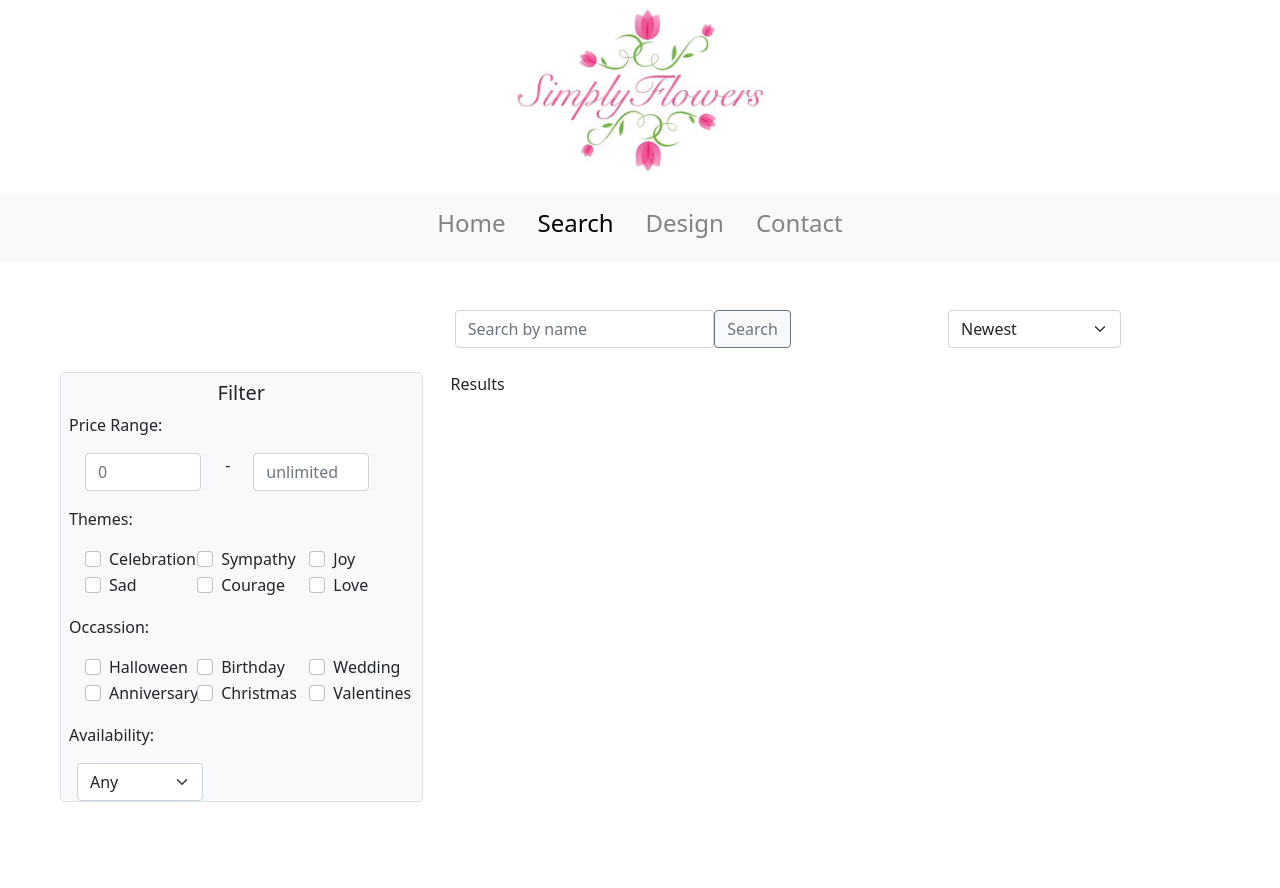
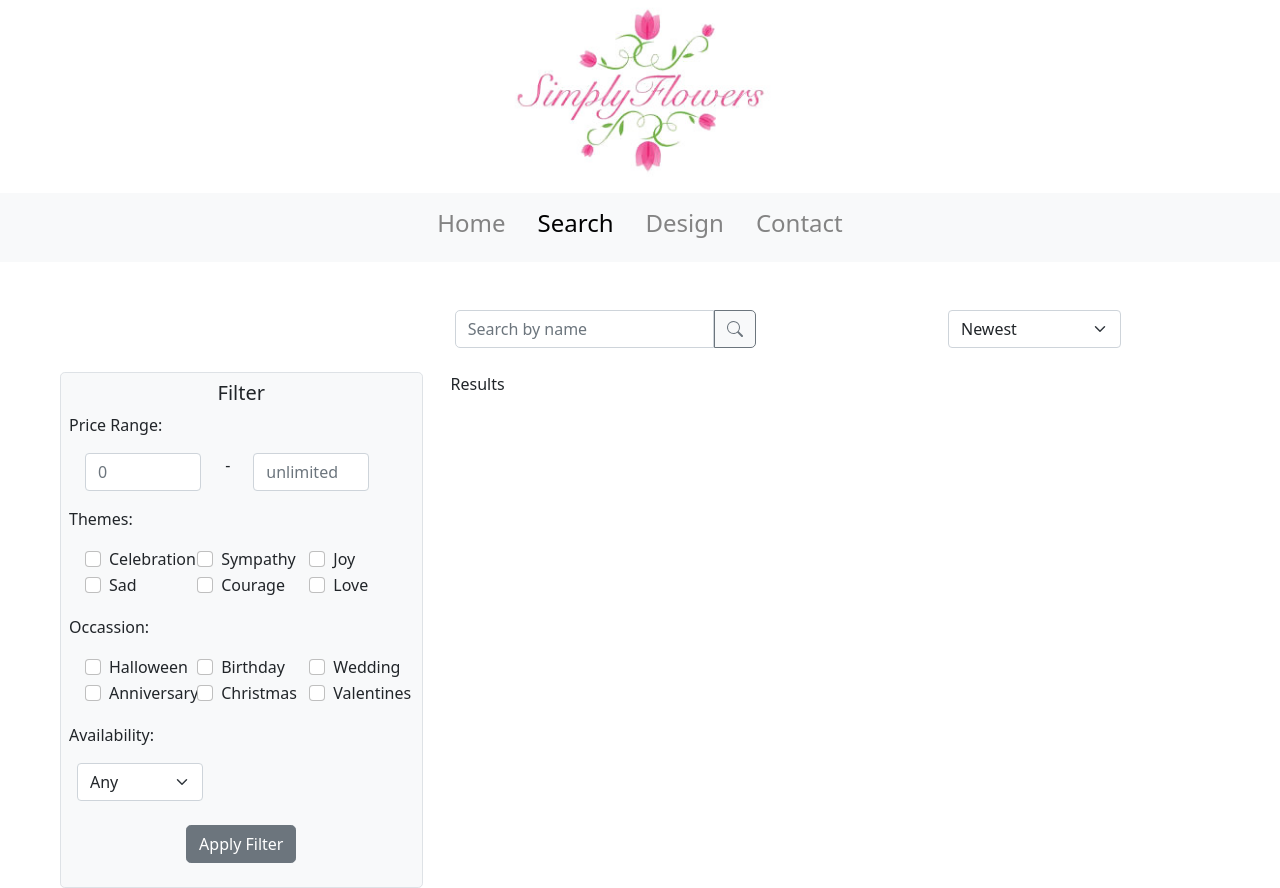
Before and after one commit to JasonSu031/reactFlowerShop, a React (Create React App) app: page /search in a window 1280 px wide. Before the commit the page ends 802 px from the top, so only its background shows below. Built offline with nearby package versions, Linux system fonts and the light colour scheme.

Commit message:
added react-boot-icons and finished filter ui

```diff
--- a/package.json
+++ b/package.json
@@ -9,6 +9,7 @@
     "bootstrap": "^5.1.3",
     "react": "^18.2.0",
     "react-bootstrap": "^2.4.0",
+    "react-bootstrap-icons": "^1.8.4",
     "react-dom": "^18.2.0",
     "react-router-dom": "^6.3.0",
     "react-scripts": "5.0.1",
--- a/src/SearchPage/Filter.js
+++ b/src/SearchPage/Filter.js
@@ -33,6 +33,8 @@ export default function Filter() {
                                 <option>In-Store</option>
                                 <option>Unavailable</option>
                             </Form.Select>
+                            <p></p>
+                            <Button className = "mx-auto d-block m-4 rounded-3 btn-secondary">Apply Filter</Button>
                         </Form.Group>
                     </Form>
 
--- /dev/null
+++ b/src/SearchPage/SearchRow.css
@@ -0,0 +1,7 @@
+.rRad{
+    border-radius: 5px 0 0 5px;
+}
+
+.lRad{
+    border-radius: 0 5px 5px 0;
+}
--- a/src/SearchPage/SearchRow.js
+++ b/src/SearchPage/SearchRow.js
@@ -4,6 +4,9 @@ import Col from 'react-bootstrap/Col';
 import Form from 'react-bootstrap/Form';
 import Button from 'react-bootstrap/Button';
 import SearchSplit from './SearchSplit';
+
+import {Search} from 'react-bootstrap-icons';
+import './SearchRow.css';
 
 export default function SearchRow() {
     return (
@@ -14,7 +17,7 @@ export default function SearchRow() {
                         <Col xs = {4} >
                             <Form>
                                 <Form.Group className ="parent">
-                                    <SearchSplit left = {<Form.Control type = "text" placeholder = "Search by name" className ="d-inline"/>} right = {<Button variant = "light" type = "submit" className = "btn-outline-secondary d-inline">Search</Button>}/>
+                                    <SearchSplit left = {<Form.Control type = "text" placeholder = "Search by name" className ="d-inline rRad"/>} right = {<Button variant = "light" type = "submit" className = "btn-outline-secondary d-inline lRad"><Search className = "d-block m-auto my-1"/></Button>}/>
                                 </Form.Group>
                             </Form>
 
```
Also changed, not shown: 1 other file (tests, documents, lock files or other folders).
